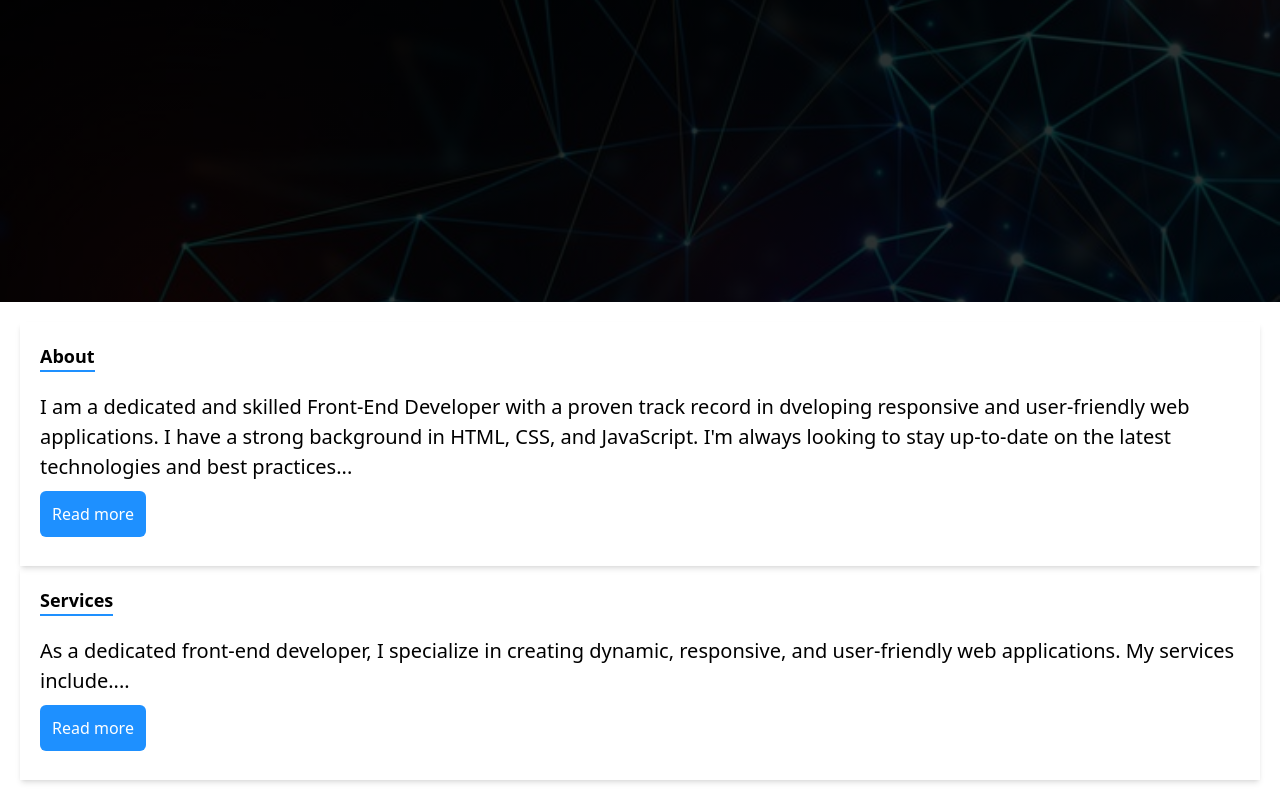
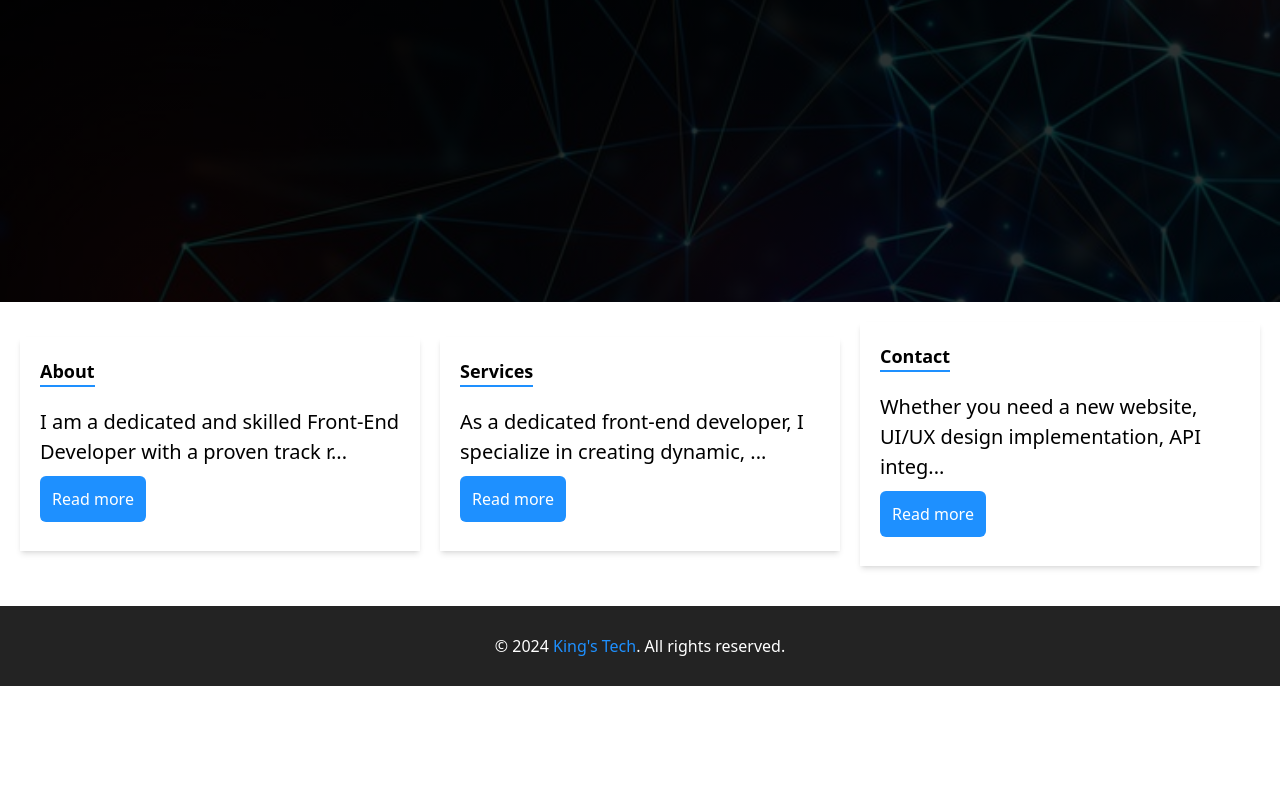
Before and after one commit to kingstech001/portfolio, a React (Vite) app: page / in a window 1280 px wide. Shown: the part 498-1298 px from the top of the page. After the commit the page ends 1184 px from the top, so only its background shows below. Built offline with nearby package versions, Linux system fonts and the light colour scheme.

Commit message:
my last commit

```diff
--- /dev/null
+++ b/src/components/footer.jsx
@@ -0,0 +1,10 @@
+
+const Footer = () => {
+  return (
+    <div className="bg-footerColor h-20 flex items-center justify-center">
+        <p className="text-white">&copy; 2024 <span className="text-customBlue">King's Tech</span>. All rights reserved.</p>
+    </div>
+  )
+}
+
+export default Footer
--- a/src/components/header.jsx
+++ b/src/components/header.jsx
@@ -20,7 +20,7 @@ const Header = () => {
         <button className="md:hidden " onClick={handleHarmburger}>
           {isOpen ? (
             <>
-              <FaTimes /> <div className="absolute left-0 flex flex-col justify-center  top-[50px] items-center  text-start w-full bg-custom-gradient h-80"> <div className={'flex flex-col text-center gap-5 w-fit items-center'}><NavLinks /></div></div>
+              <FaTimes /> <div className="absolute left-0 flex flex-col justify-center  top-[70px] items-center  text-start w-full bg-custom-gradient h-80"> <div className={'flex flex-col text-center gap-5 w-fit items-center'}><NavLinks /></div></div>
             </>
           ) : (
             <FaBars />
--- a/src/layouts/rootLayout.jsx
+++ b/src/layouts/rootLayout.jsx
@@ -1,16 +1,15 @@
 import { Outlet } from "react-router-dom";
 import Header from "../components/header";
+import Footer from "../components/footer";
 
 const RootLayout = () => {
-
-
-
   return (
     <div className="  h-screen ">
       <Header />
       <main className="bg-hero-pattern bg-center bg-cover bg-no-repea bg-fixed">
         <Outlet />
       </main>
+      <Footer />
     </div>
   );
 };
--- a/src/pages/home.jsx
+++ b/src/pages/home.jsx
@@ -2,6 +2,17 @@ import { NavLink } from "react-router-dom";
 import TypingAnimation from "../components/textAnimation";
 
 const Home = () => {
+  const TruncateText = ({ text, length }) => {
+    const truncateText = (str, len) => {
+      return str.length > len ? str.substring(0, len) + "..." : str;
+    };
+    const truncatedText = truncateText(text, length);
+    return (
+    <p className="my-5 text-[10px] md:text-[20px]">
+      {truncatedText}
+    </p>
+  );
+  };
   const texts = ["Kingsley Mamah", "a Web Developer", "a Graphics Designer"];
   return (
     <>
@@ -20,18 +31,14 @@ const Home = () => {
           </NavLink>
         </div>
       </div>
-      <div className=" p-5 bg-white ">
-        <div className="shadow-md p-5 pb-10">
+      <div className=" p-5 bg-white grid grid-cols-1 sm:grid-cols-[repeat(auto-fit,_minmax(300px,_1fr))] items-center gap-5 w-[100%]">
+        <div className="shadow-md p-5 pb-10 mb-5 w-[100%] ">
           <h2 className="text-center text-lg font-bold border-b-2 border-customBlue w-fit ">
             About
           </h2>
-          <p className="my-5 text-[10px] md:text-[20px]">
-            I am a dedicated and skilled Front-End Developer with a proven track
-            record in dveloping responsive and user-friendly web applications. I
-            have a strong background in HTML, CSS, and JavaScript. I'm always
-            looking to stay up-to-date on the latest technologies and best
-            practices...
-          </p>
+          <div className="my-5 text-[10px] md:text-[20px]">
+            <TruncateText text={'I am a dedicated and skilled Front-End Developer with a proven track record in developing responsive'} length={70}/>
+          </div>
           <NavLink
             className={"bg-customBlue text-white p-3 rounded-md"}
             to={"about"}
@@ -39,16 +46,30 @@ const Home = () => {
             Read more
           </NavLink>
         </div>
-        <div className="shadow-md p-5 pb-10">
+        <div className="shadow-md p-5 pb-10 mb-5 ">
           <h2 className="text-center text-lg font-bold border-b-2 border-customBlue w-fit ">
             Services
           </h2>
-          <p className="my-5 text-[10px] md:text-[20px]">
-            As a dedicated front-end developer, I specialize in creating dynamic, responsive, and user-friendly web applications. My services include....
-          </p>
+          <div className="my-5 text-[10px] md:text-[20px]">
+            <TruncateText text={'As a dedicated front-end developer, I specialize in creating dynamic, responsive, and user-friendly web applications'} length={70}/>
+          </div>
           <NavLink
             className={"bg-customBlue text-white p-3 rounded-md"}
             to={"services"}
+          >
+            Read more
+          </NavLink>
+        </div>
+        <div className="shadow-md p-5 pb-10 mb-5 ">
+          <h2 className="text-center text-lg font-bold border-b-2 border-customBlue w-fit ">
+            Contact
+          </h2>
+          <div className="my-5 text-[10px] md:text-[20px]">
+            <TruncateText text={'Whether you need a new website, UI/UX design implementation, API integration, or performance optimization,'} length={70}/>
+          </div>
+          <NavLink
+            className={"bg-customBlue text-white p-3 rounded-md"}
+            to={"contact"}
           >
             Read more
           </NavLink>
--- a/tailwind.config.js
+++ b/tailwind.config.js
@@ -8,6 +8,7 @@ export default {
     extend: {
       colors: {
         customBlue: '#1E90FF',
+        footerColor: '#232323',
       },
       screens: {
         'sm': '50px',
```
